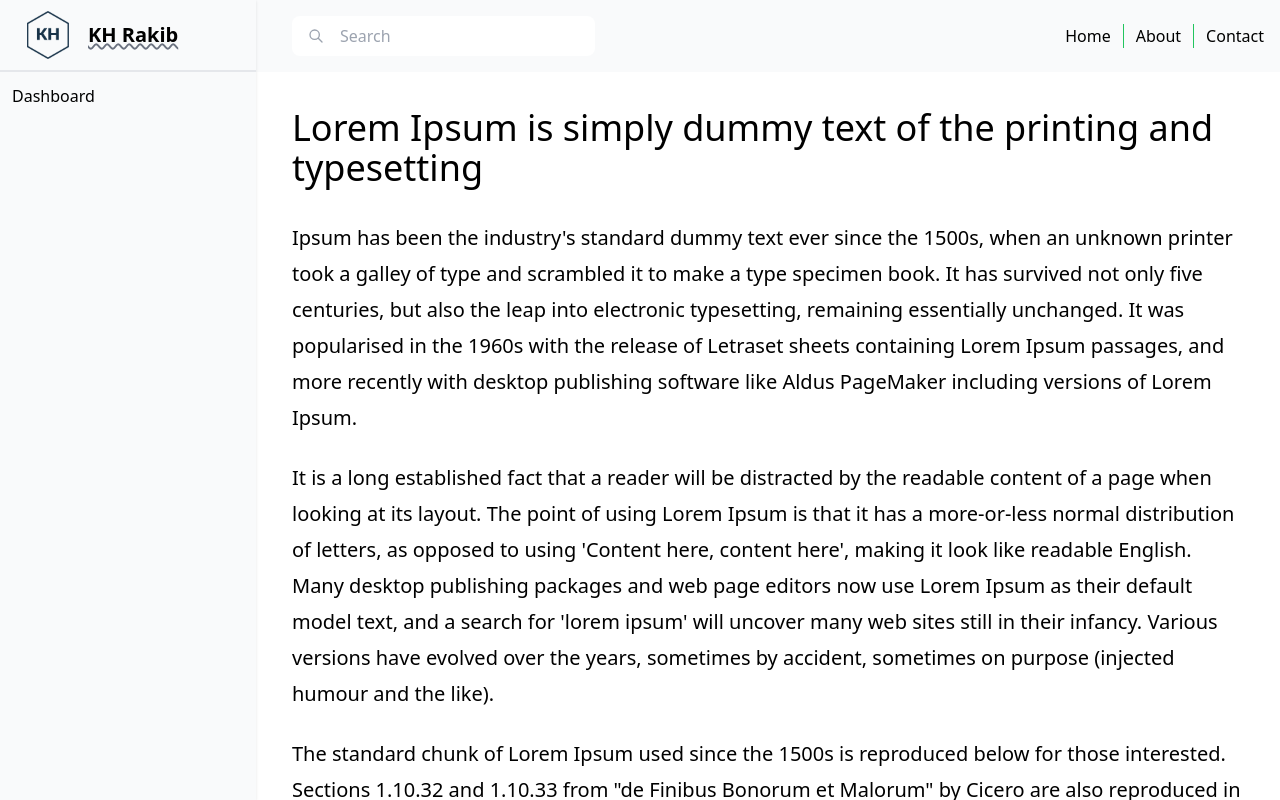
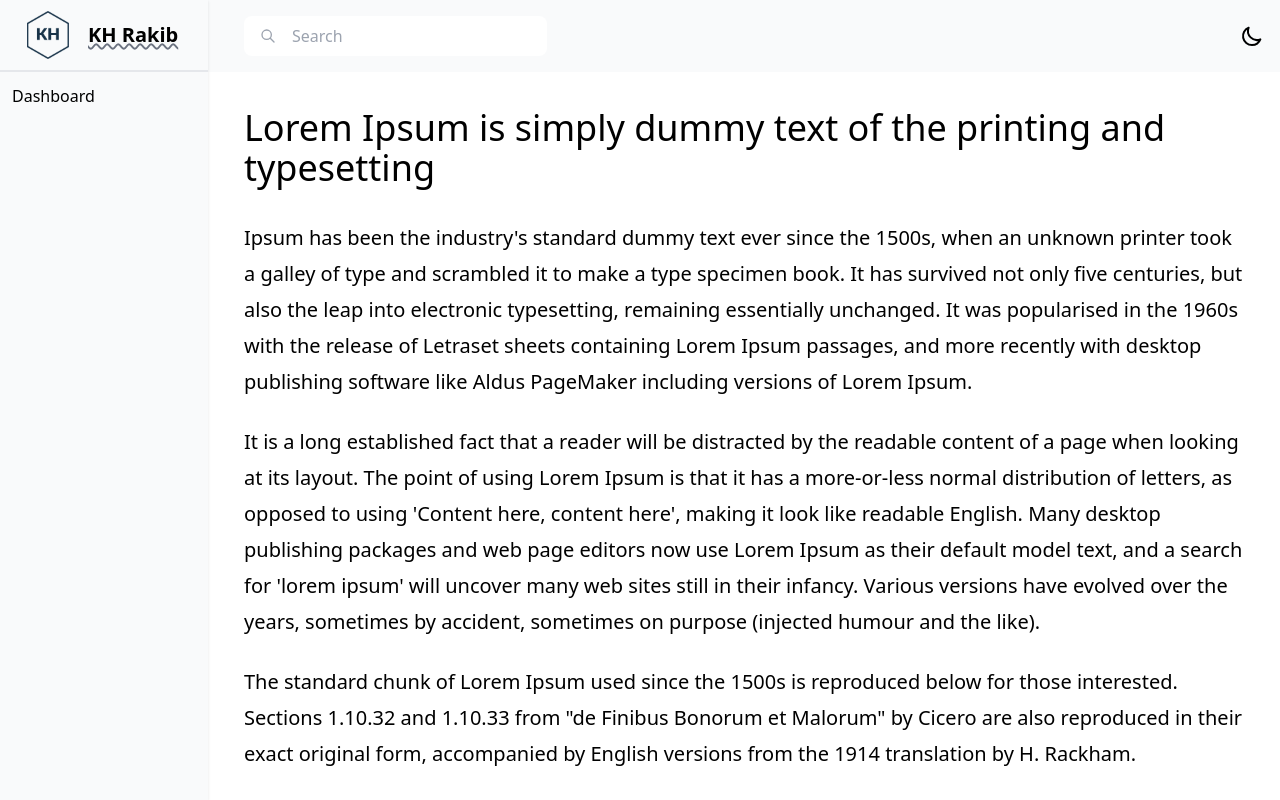
Before and after one commit to khr-rakib/rakib-3.0, a Next.js app: page /blog/1 in a window 1280 px wide. Built offline with nearby package versions, Linux system fonts and the light colour scheme.

Commit message:
night/dark add

```diff
--- a/components/Header.js
+++ b/components/Header.js
@@ -1,13 +1,33 @@
 import Link from 'next/link';
+import { useEffect, useState } from 'react';
 import { useDispatch } from 'react-redux';
 import { sideNavAction } from '../redux/features/settingSlice';
 
 export default function Header() {
     const dispatch = useDispatch();
+    const [darkMode, setDarkMode] = useState(undefined);
+
+    useEffect(() => {
+        setDarkMode(document.documentElement.classList.contains("dark"))
+    }, [])
+
+    useEffect(() => {
+        if (darkMode) {
+            window.document.documentElement.classList.add('dark')
+            localStorage.setItem("darkMode", "true")
+        } else {
+            window.document.documentElement.classList.remove('dark')
+            localStorage.setItem("darkMode", "false")
+        }
+    }, [darkMode])
+
+    const onClick = () => {
+        setDarkMode(!darkMode)
+    }
 
     return (
         <>
-            <header className="bg-gray-50 p-4 mb">
+            <header className="bg-gray-50 dark:bg-gray-700 p-4 mb">
                 <div className="flex justify-between gap-4 items-center">
                     <div className="flex items-center space-x-5 w-full">
                         <div className="cursor-pointer sm:hidden " onClick={() => dispatch(sideNavAction(true))}>
@@ -26,19 +46,16 @@ export default function Header() {
                     </div>
                     <div className='hidden sm:block'>
                         <ul className='divide-x divide-green-500 flex space-x-3'>
-                            <li className='pl-3'>                                 <Link href={"/"}>
-                                <a>Home</a>
-                            </Link>
-                            </li>
-                            <li className='pl-3'>
-                                <Link href={"/"}>
-                                    <a>About</a>
-                                </Link>
-                            </li>
-                            <li className='pl-3'>
-                                <Link href={"/"}>
-                                    <a>Contact</a>
-                                </Link>
+                            <li onClick={onClick}>
+                                {!darkMode ? (
+                                    <svg xmlns="http://www.w3.org/2000/svg" className="h-6 w-6" fill="none" viewBox="0 0 24 24" stroke="currentColor">
+                                        <path strokeLinecap="round" strokeLinejoin="round" strokeWidth={2} d="M20.354 15.354A9 9 0 018.646 3.646 9.003 9.003 0 0012 21a9.003 9.003 0 008.354-5.646z" />
+                                    </svg>
+                                ) : (
+                                    <svg xmlns="http://www.w3.org/2000/svg" className="h-6 w-6 dark:text-white" fill="none" viewBox="0 0 24 24" stroke="currentColor">
+                                        <path strokeLinecap="round" strokeLinejoin="round" strokeWidth={2} d="M12 3v1m0 16v1m9-9h-1M4 12H3m15.364 6.364l-.707-.707M6.343 6.343l-.707-.707m12.728 0l-.707.707M6.343 17.657l-.707.707M16 12a4 4 0 11-8 0 4 4 0 018 0z" />
+                                    </svg>
+                                )}
                             </li>
                         </ul>
                     </div>
--- a/components/Layout.js
+++ b/components/Layout.js
@@ -20,7 +20,7 @@ export default function Layout({ children }) {
                 </div>
             )}
             <div className="flex h-screen relative overflow-hidden">
-                <aside className="w-64 h-screen sm:relative bg-gray-50 shadow md:h-full hidden flex-col sm:flex">
+                <aside className="w-52 h-screen sm:relative bg-gray-50 dark:bg-gray-700 shadow md:h-full hidden flex-col sm:flex">
                     <Sidebar />
                 </aside>
 
--- a/components/Sidebar.js
+++ b/components/Sidebar.js
@@ -6,14 +6,14 @@ export default function Sidebar() {
             <Link href={'/'}>
                 <a className="px-6 h-[72px] w-full border-b-2 flex items-center gap-4">
                     <img src="/logo-new.png" alt="Kh-rakib" className="w-12 h-12 object-contain" />
-                    <h1 className="text-xl font-bold text-black underline decoration-2 decoration-wavy decoration-gray-500">KH Rakib</h1>
+                    <h1 className="text-xl font-bold text-black dark:text-white underline decoration-2 decoration-wavy decoration-gray-500 dark:decoration-gray-50">KH Rakib</h1>
                 </a>
             </Link>
             <div>
                 <ul className="space-y-0 pt-2">
                     <li>
                         <Link href={"/dashboard"}>
-                            <a className="py-1 px-3 hover:bg-gray-100 block">Dashboard</a>
+                            <a className="py-1 px-3 hover:bg-gray-100 block dark:text-gray-100 dark:hover:text-gray-700 dark:hover:bg-gray-300">Dashboard</a>
                         </Link>
                     </li>
                 </ul>
--- a/pages/_app.js
+++ b/pages/_app.js
@@ -3,6 +3,7 @@ import { Provider } from 'react-redux';
 import '../styles/globals.css';
 import "nprogress/nprogress.css";
 import dynamic from 'next/dynamic';
+import Script from "next/script";
 
 const NprogressBar = dynamic(
   () => {
@@ -18,6 +19,7 @@ function MyApp({ Component, pageProps }) {
         <NprogressBar />
         <Component {...pageProps} />
       </Provider>
+      <Script strategy="beforeInteractive" src="/js/darkMode.js" />
     </>
   )
 }
--- a/pages/_document.js
+++ b/pages/_document.js
@@ -10,7 +10,7 @@ class MyDocument extends Document {
     return (
       <Html>
         <Head />
-        <body className='antialiased'>
+        <body className='antialiased bg-white dark:bg-gray-700'>
           <Main />
           <NextScript />
         </body>
--- a/pages/blog/[id].js
+++ b/pages/blog/[id].js
@@ -3,7 +3,7 @@ import Layout from '../../components/Layout';
 export default function Blog() {
     return (
         <Layout>
-            <div className='prose-xl'>
+            <div className='prose-xl dark:text-white'>
                 <h2>Lorem Ipsum is simply dummy text of the printing and typesetting</h2>
                 <p>Ipsum has been the industry's standard dummy text ever since the 1500s, when an unknown printer took a galley of type and scrambled it to make a type specimen book. It has survived not only five centuries, but also the leap into electronic typesetting, remaining essentially unchanged. It was popularised in the 1960s with the release of Letraset sheets containing Lorem Ipsum passages, and more recently with desktop publishing software like Aldus PageMaker including versions of Lorem Ipsum.</p>
 
--- a/pages/index.js
+++ b/pages/index.js
@@ -13,8 +13,8 @@ export default function Home() {
               className="rounded-full ring-2 h-32 object-contain text-center"
             />
 
-            <div className="space-y-2">
-              <h2 className="text-xl leading-3 text-black">KH Rakib</h2>
+            <div className="space-y-2 dark:text-white">
+              <h2 className="text-xl leading-3">KH Rakib</h2>
               <h4>Software Developer</h4>
               <div className="flex gap-2 justify-center">
                 <SocialLinks />
@@ -22,7 +22,7 @@ export default function Home() {
             </div>
           </div>
 
-          <div className="prose-base w-8/12 m-auto">
+          <div className="prose-base w-8/12 m-auto dark:text-white">
             <p>
               A self-motivated and enthusiastic web developer with a deep interest in JavaScript. To work in the Software industry with modern web technologies of different local & multinational Software/ IT agencies of Bangladesh and grow rapidly with increasing responsibilities.
             </p>
--- /dev/null
+++ b/public/js/darkMode.js
@@ -0,0 +1,5 @@
+if (localStorage.getItem('darkMode') === 'true' || (!('darkMode' in localStorage) && window.matchMedia('(prefers-color-scheme: dark)').matches)) {
+    document.documentElement.classList.add('dark')
+} else {
+    document.documentElement.classList.remove('dark')
+}
--- a/tailwind.config.js
+++ b/tailwind.config.js
@@ -1,4 +1,5 @@
 module.exports = {
+  darkMode: 'class',
   content: [
     "./pages/**/*.{js,ts,jsx,tsx}",
     "./components/**/*.{js,ts,jsx,tsx}",
```
Also changed, not shown: pages/dashboard.js (+4 -4 lines).
